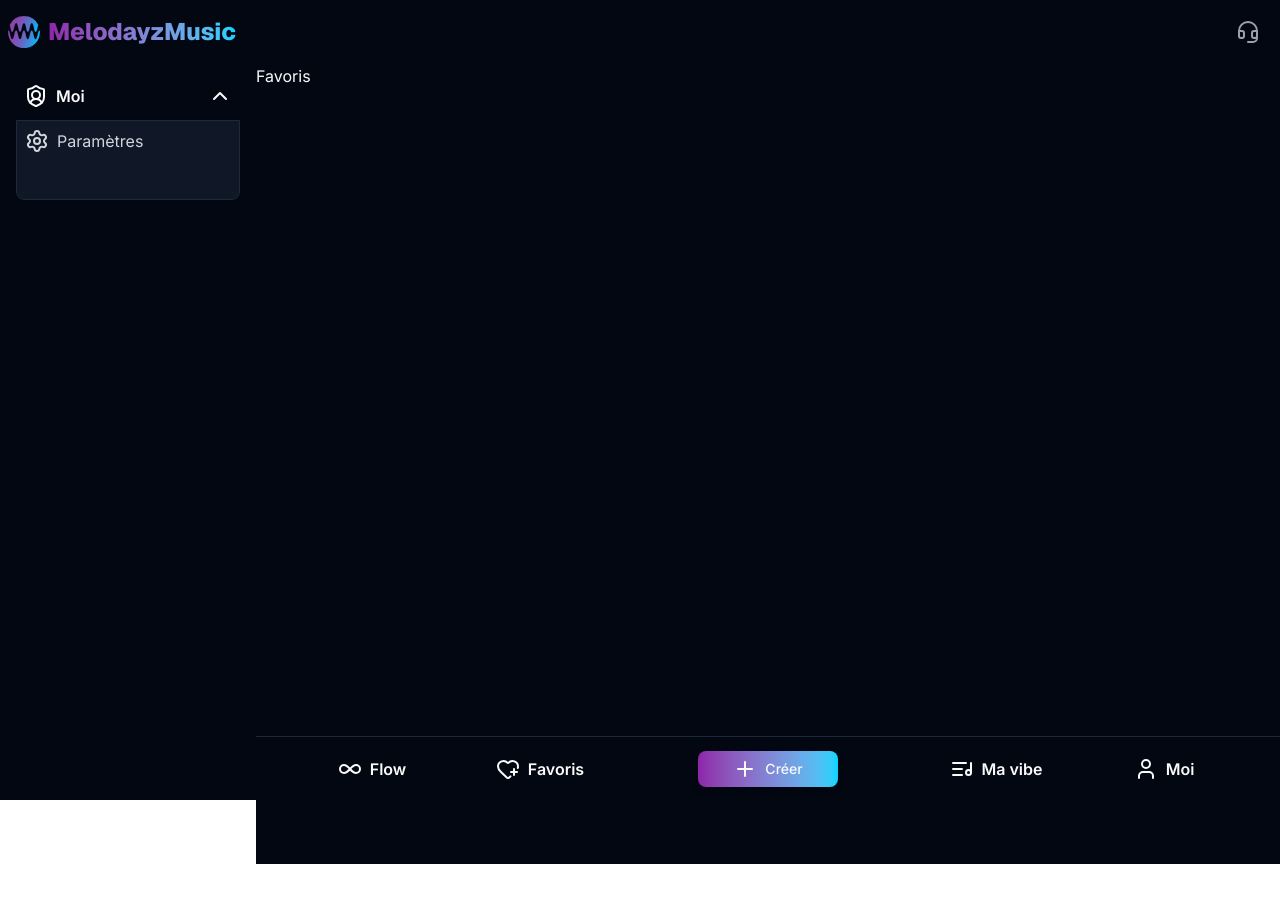
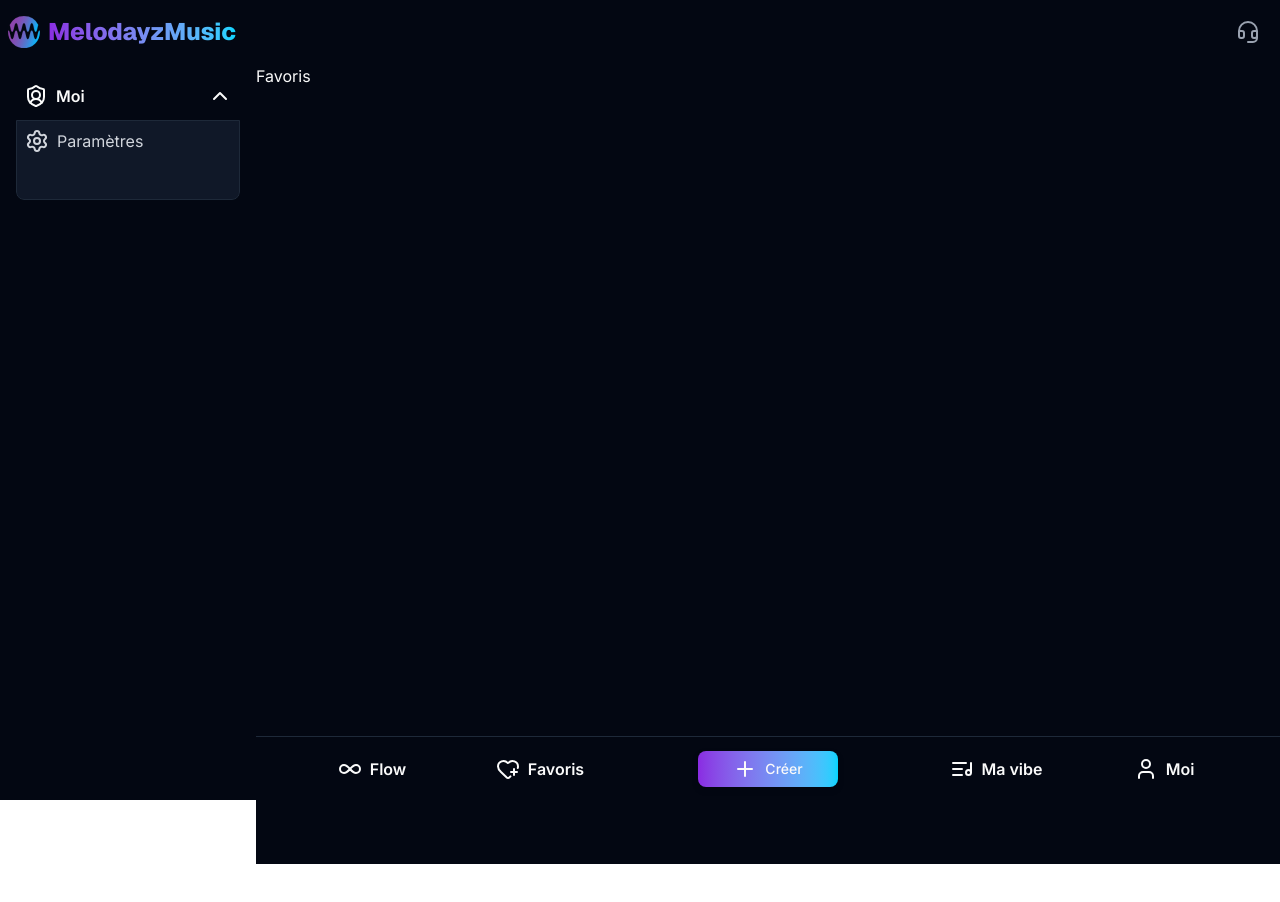
Before and after one commit to bossnare/melodayzmusic, a Next.js app in the folder apps/client/: page /dashboard/favoris in a window 1280 px wide. Shown: the top 902 px of the page. Built offline with nearby package versions, Linux system fonts and the light colour scheme.

Commit message:
Update custom.css

```diff
--- a/apps/client/src/app/custom.css
+++ b/apps/client/src/app/custom.css
@@ -15,9 +15,9 @@
 
 @layer components {
   .cta {
-    @apply bg-gradient-to-r from-[#8E24AA] hover:opacity-80 transition-opacity duration-300 to-[#00D4FF];
+    @apply bg-gradient-to-r from-[#8a2be2] hover:opacity-80 transition-opacity duration-300 to-[#00D4FF];
   }
   .text-gradient {
-    @apply bg-gradient-to-r text-transparent bg-clip-text from-[#8E24AA] to-[#00D4FF];
+    @apply bg-gradient-to-r text-transparent bg-clip-text from-[#8a2be2] to-[#00D4FF];
   }
 }
```
